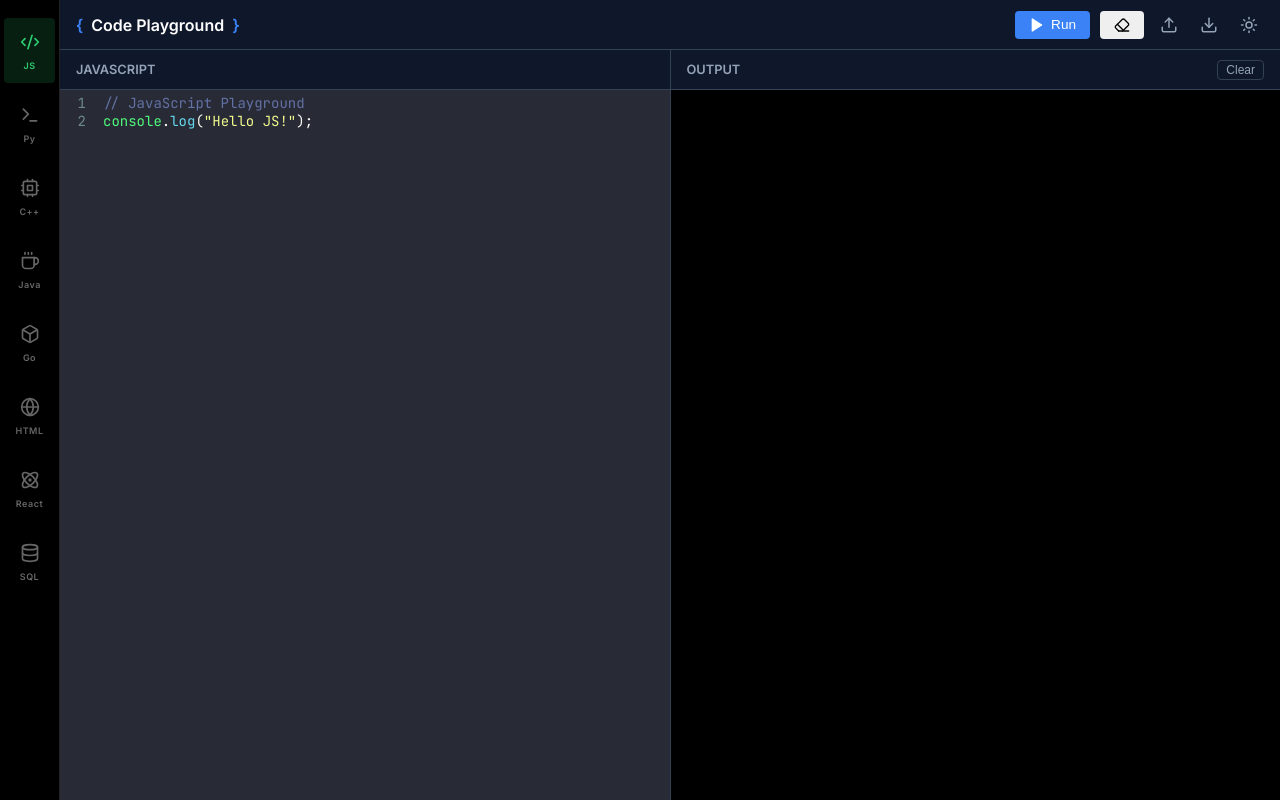
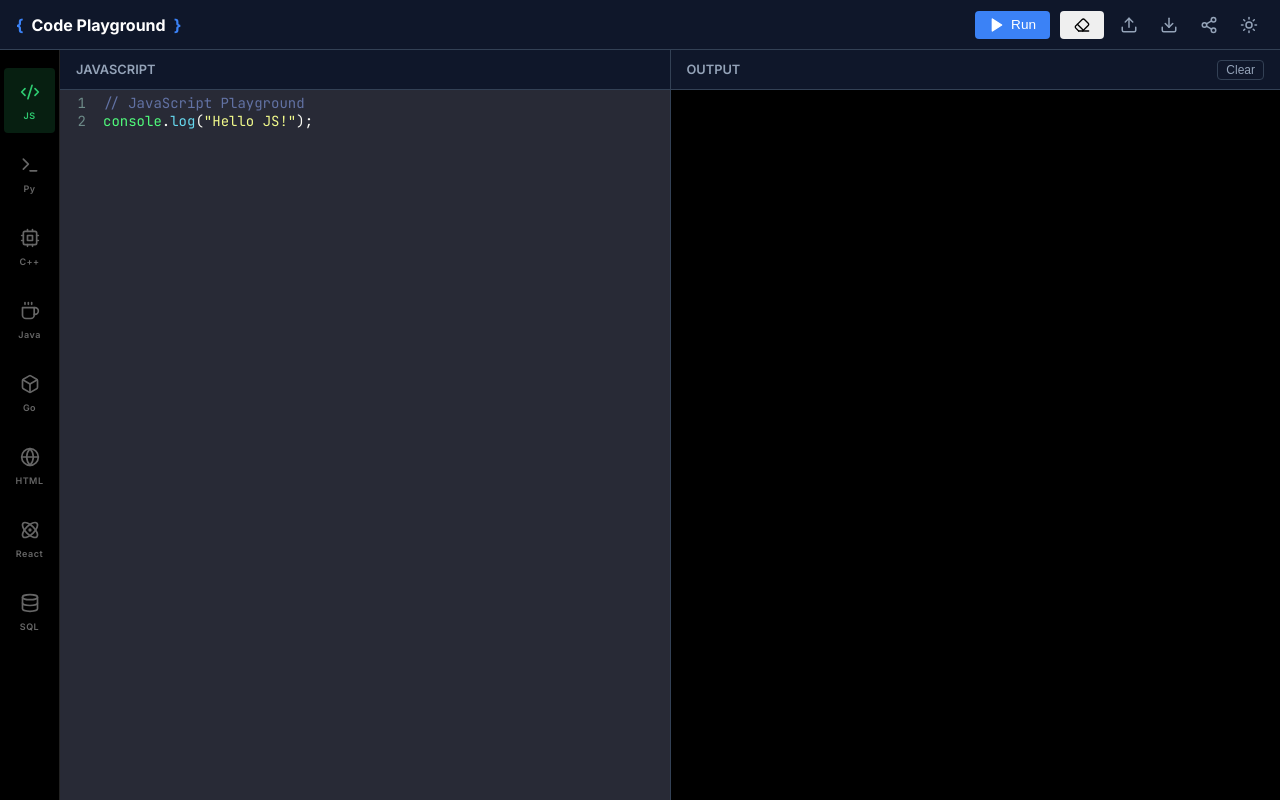
Before and after one commit to Suraj-1233/online-js-compiler, a React (Vite) app: page /compiler/javascript in a window 1280 px wide. Built offline with nearby package versions, Linux system fonts and the light colour scheme.

Commit message:
🎨 UI Redesign & Share Feature
- Moved Sidebar below the Header for a cleaner layout
- Added Share button to copy current URL
- Adjusted workspace margins and layout logic

```diff
--- a/src/App.jsx
+++ b/src/App.jsx
@@ -7,7 +7,7 @@ import Sidebar from './components/Sidebar';
 import FileExplorer from './components/FileExplorer';
 import Editor from './components/Editor';
 import Output from './components/Output';
-import SEO from './components/SEO'; // Import SEO Component
+import SEO from './components/SEO';
 import { LANGUAGES, SINGLE_FILE_DEFAULTS, MULTI_FILE_TEMPLATES } from './utils/constants';
 import { executePiston, createJSWorker } from './utils/runtime';
 
@@ -41,7 +41,7 @@ function App() {
     useEffect(() => {
         const targetLang = lang || 'javascript';
 
-        // Multi-File Logic (Including SQL)
+        // Multi-File Logic
         if (isMultiFile) {
             const savedFiles = localStorage.getItem(`playground_files_${targetLang}`);
             let initialFiles = {};
@@ -49,20 +49,17 @@ function App() {
                 try { initialFiles = JSON.parse(savedFiles); } catch (e) { }
             }
 
-            // Fallback to defaults
             if (Object.keys(initialFiles).length === 0) {
                 initialFiles = MULTI_FILE_TEMPLATES[targetLang] || {};
             }
 
             setFiles(initialFiles);
-            // Default Active File Logic
             if (targetLang === 'react') setActiveFile('src/App.js');
             else if (targetLang === 'html') setActiveFile('index.html');
             else if (targetLang === 'sql') setActiveFile('queries.sql');
             else setActiveFile(Object.keys(initialFiles)[0]);
 
         } else {
-            // Single File Logic
             const savedCode = localStorage.getItem(`playground_code_${targetLang}`);
             setCode(savedCode || SINGLE_FILE_DEFAULTS[targetLang] || '');
             setActiveFile('');
@@ -86,19 +83,14 @@ function App() {
     // Handle Editor Change
     const handleCodeChange = (newCode) => {
         if (isMultiFile) {
-            setFiles(prev => ({
-                ...prev,
-                [activeFile]: newCode
-            }));
+            setFiles(prev => ({ ...prev, [activeFile]: newCode }));
         } else {
             setCode(newCode);
         }
     };
 
-    // Get Current Code for Editor
     const currentCode = isMultiFile ? (files[activeFile] || '') : code;
 
-    // Get Mode for Editor (based on file ext or lang)
     const getEditorMode = () => {
         if (!isMultiFile) return lang || 'javascript';
         if (activeFile.endsWith('.css')) return 'css';
@@ -109,7 +101,6 @@ function App() {
         return 'javascript';
     };
 
-    // Initialize Pyodide
     useEffect(() => {
         async function initPy() {
             if (window.loadPyodide && !pyodideRef.current) {
@@ -135,7 +126,6 @@ function App() {
         setIsRunning(true);
         const targetLang = lang || 'javascript';
 
-        // SQL Logic
         if (targetLang === 'sql') {
             try {
                 if (!window.initSqlJs) {
@@ -151,24 +141,19 @@ function App() {
                     locateFile: file => `https://cdnjs.cloudflare.com/ajax/libs/sql.js/1.6.2/${file}`
                 });
                 const db = new SQL.Database();
-
                 db.run(files['schema.sql'] || '');
                 const results = db.exec(files['queries.sql'] || '');
-
                 if (results.length === 0) {
                     addLog(['Query executed successfully. Use SELECT to view results.'], 'success');
                 } else {
                     results.forEach(res => { addLog([res], 'table'); });
                 }
                 db.close();
-            } catch (e) {
-                addLog([e.message], 'error');
-            }
+            } catch (e) { addLog([e.message], 'error'); }
             setIsRunning(false);
             return;
         }
 
-        // Multi-File Bundle Logic
         if (isMultiFile) {
             let bundledCode = '';
             if (targetLang === 'html') {
@@ -190,12 +175,7 @@ function App() {
                ${cleanApp}
                ${cleanIndex}
             `;
-                const template = `<!DOCTYPE html><html><head><meta charset="UTF-8" />
-<script src="https://unpkg.com/react@18/umd/react.development.js" crossorigin></script>
-<script src="https://unpkg.com/react-dom@18/umd/react-dom.development.js" crossorigin></script>
-<script src="https://unpkg.com/@babel/standalone/babel.min.js"></script>
-<style>${css}</style></head>
-<body>${indexHtml.includes('<body') ? indexHtml.match(/<body>([\s\S]*)<\/body>/)[1] : indexHtml}<script type="text/babel">${combinedScript}</script></body></html>`;
+                const template = `<!DOCTYPE html><html><head><meta charset="UTF-8" /><script src="https://unpkg.com/react@18/umd/react.development.js" crossorigin></script><script src="https://unpkg.com/react-dom@18/umd/react-dom.development.js" crossorigin></script><script src="https://unpkg.com/@babel/standalone/babel.min.js"></script><style>${css}</style></head><body>${indexHtml.includes('<body') ? indexHtml.match(/<body>([\s\S]*)<\/body>/)[1] : indexHtml}<script type="text/babel">${combinedScript}</script></body></html>`;
                 bundledCode = template;
             }
             setPreviewOutput(bundledCode);
@@ -203,7 +183,6 @@ function App() {
             return;
         }
 
-        // Single File Logic
         const codeToRun = code;
         try {
             if (targetLang === 'javascript') {
@@ -272,6 +251,11 @@ function App() {
         }
     };
 
+    const handleShare = () => {
+        navigator.clipboard.writeText(window.location.href);
+        alert("Link copied to clipboard! 🔗");
+    };
+
     const handleUploadClick = () => fileInputRef.current?.click();
     const handleFileChange = (e) => {
         const file = e.target.files[0];
@@ -301,9 +285,9 @@ function App() {
 
     return (
         <div className="app-container" data-theme={theme}>
-            <SEO lang={lang} /> {/* Inject Dynamic SEO Metatags */}
-            <Sidebar currentLanguage={lang || 'javascript'} />
+            <SEO lang={lang} />
 
+            {/* Header Toolbar (Full Width) */}
             <header className="toolbar">
                 <div className="logo">
                     <span style={{ color: 'var(--accent-color)' }}>{'{'}</span>
@@ -323,11 +307,15 @@ function App() {
                     <button className="btn btn-secondary" onClick={handleClear}><Eraser size={16} /></button>
                     <button className="btn btn-icon-only" onClick={handleUploadClick} title="Upload"><Upload size={18} /></button>
                     <button className="btn btn-icon-only" onClick={handleDownload} title="Download"><Download size={18} /></button>
+                    <button className="btn btn-icon-only" onClick={handleShare} title="Share Link"><Share2 size={18} /></button>
                     <button className="btn btn-icon-only" onClick={() => setTheme(t => t === 'dark' ? 'light' : 'dark')}>
                         {theme === 'dark' ? <Sun size={18} /> : <Moon size={18} />}
                     </button>
                 </div>
             </header>
+
+            {/* Sidebar (Fixed below header) */}
+            <Sidebar currentLanguage={lang || 'javascript'} />
 
             <main className="workspace">
                 {isMultiFile && (
--- a/src/styles.css
+++ b/src/styles.css
@@ -17,7 +17,7 @@
 
     /* Spacing */
     --header-height: 50px;
-    /* Slight reduction for sleekness */
+    --sidebar-width: 60px;
     --radius-sm: 4px;
     --radius-md: 6px;
 }
@@ -54,22 +54,55 @@ body {
 
 /* App Container */
 .app-container {
-    margin-left: 60px;
-    /* Compact Sidebar */
     display: flex;
     flex-direction: column;
     height: 100vh;
 }
 
-/* Sidebar */
+/* Toolbar (Header) - Full Width, Fixed Top */
+.toolbar {
+    position: fixed;
+    top: 0;
+    left: 0;
+    right: 0;
+    height: var(--header-height);
+    background-color: var(--bg-secondary);
+    /* Match sidebar or lighter? */
+    background: #0f172a;
+    /* Dark header to match screenshot aesthetic */
+    border-bottom: 1px solid var(--border-color);
+    display: flex;
+    align-items: center;
+    justify-content: space-between;
+    padding: 0 16px;
+    z-index: 2000;
+    /* Above sidebar */
+}
+
+.logo {
+    display: flex;
+    align-items: center;
+    gap: 8px;
+    font-weight: 700;
+    font-size: 1rem;
+    color: white;
+}
+
+.actions {
+    display: flex;
+    gap: 10px;
+    align-items: center;
+}
+
+/* Sidebar - Below Header */
 .language-sidebar {
     position: fixed;
     left: 0;
-    top: 0;
+    top: var(--header-height);
+    /* Starts below header */
     bottom: 0;
-    width: 60px;
+    width: var(--sidebar-width);
     background: #000000;
-    /* Deep black sidebar like screenshot */
     display: flex;
     flex-direction: column;
     padding: 16px 0;
@@ -88,11 +121,8 @@ body {
     cursor: pointer;
     transition: all 0.2s ease;
     border-radius: 4px;
-    /* Less rounded */
     margin: 2px 4px;
-    position: relative;
     color: #666;
-    /* Dimmed */
     text-decoration: none;
 }
 
@@ -103,19 +133,13 @@ body {
 
 .language-tab.active {
     background: rgba(46, 204, 113, 0.15);
-    /* Greenish tint like screenshot or NextLeap default? Screenshot shows green React tab */
     color: #2ecc71;
-    /* Green accent */
-    box-shadow: none;
 }
 
-/* Specific overrides for screenshot matching */
 .language-tab[title="React.js"].active {
     color: #61dafb;
     background: rgba(97, 218, 251, 0.1);
 }
-
-/* React Blue */
 
 .lang-icon {
     width: 24px;
@@ -128,43 +152,21 @@ body {
 
 .lang-name {
     font-size: 9px;
-    /* Small font */
     font-weight: 600;
     text-align: center;
     letter-spacing: 0.5px;
 }
 
-/* Toolbar */
-.toolbar {
-    height: var(--header-height);
-    background-color: var(--bg-primary);
-    border-bottom: 1px solid var(--border-color);
-    display: flex;
-    align-items: center;
-    justify-content: space-between;
-    padding: 0 16px;
-    flex-shrink: 0;
-}
-
-.logo {
-    display: flex;
-    align-items: center;
-    gap: 8px;
-    font-weight: 600;
-    font-size: 1rem;
-    color: white;
-}
-
-.actions {
-    display: flex;
-    gap: 10px;
-    align-items: center;
-}
-
-/* Workspace */
+/* Workspace - Adjusted Layout */
 .workspace {
+    margin-top: var(--header-height);
+    /* Push down */
+    margin-left: var(--sidebar-width);
+    /* Push right */
     display: flex;
     flex: 1;
+    /* Fill remaining height */
+    height: calc(100vh - var(--header-height));
     overflow: hidden;
     background-color: var(--bg-primary);
 }
@@ -213,7 +215,6 @@ body {
     font-family: var(--font-code) !important;
     font-size: 14px;
     background-color: var(--bg-primary) !important;
-    /* Ensure dark bg */
 }
 
 /* Output */
@@ -319,7 +320,6 @@ body {
 .file-explorer {
     width: 220px;
     background-color: #111;
-    /* Slightly lighter than sidebar black */
     border-right: 1px solid var(--border-color);
     display: flex;
     flex-direction: column;
@@ -356,18 +356,23 @@ body {
 }
 
 .file-item:hover {
-    background-color: rgba(255, 255, 255, 0.05);
-    color: var(--text-primary);
+    background: rgba(255, 255, 255, 0.05);
+    color: #fff;
 }
 
 .file-item.active {
-    background-color: rgba(59, 130, 246, 0.1);
-    color: var(--text-primary);
-    /* Keep text white mostly */
+    background: rgba(59, 130, 246, 0.1);
+    color: #fff;
 }
 
-/* Folder specific */
 .file-item.folder {
     font-weight: 600;
     color: #ccc;
 }
+
+/* Table */
+.sql-result-table {
+    margin-top: 8px;
+    margin-bottom: 16px;
+    overflow-x: auto;
+}
```
